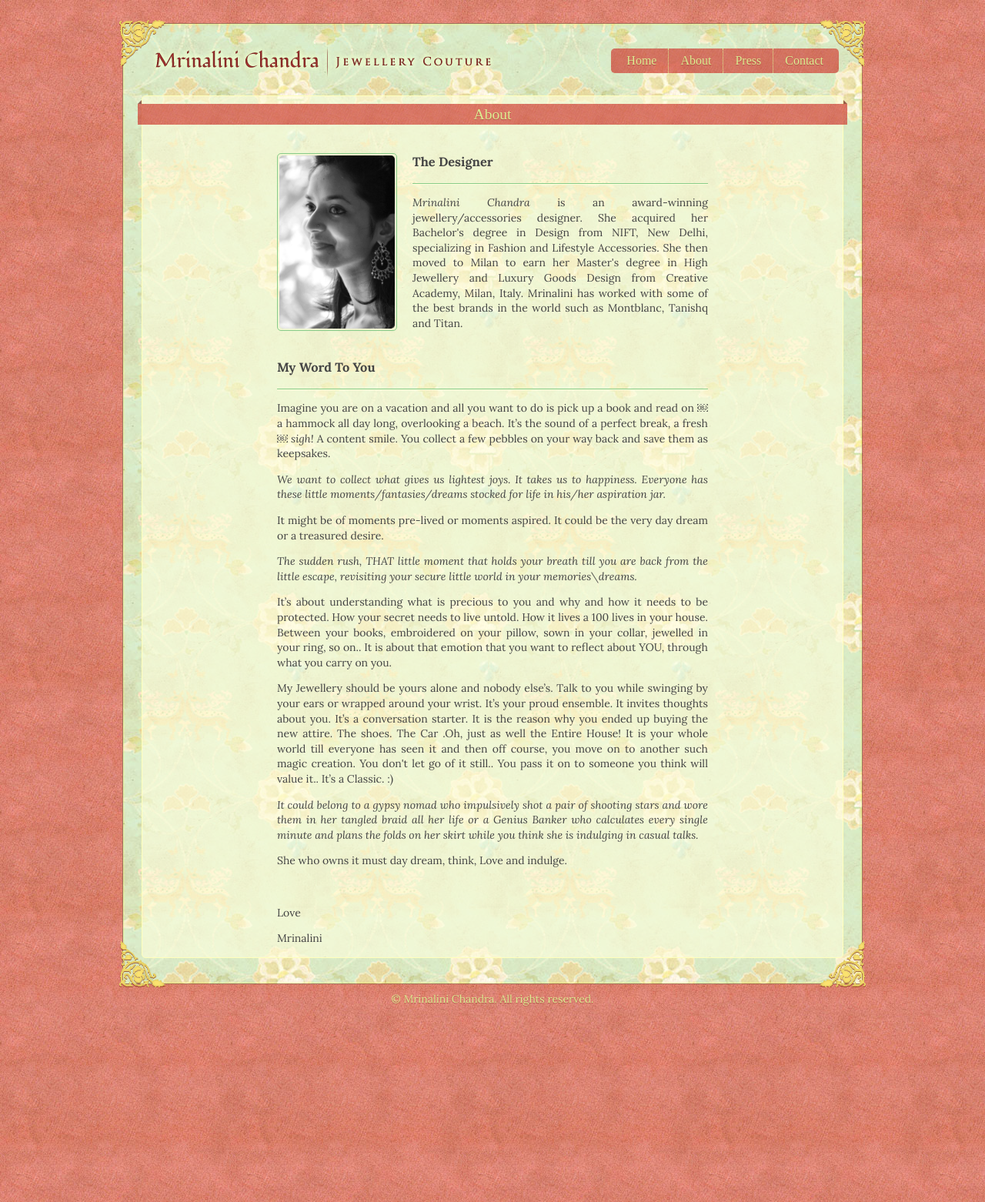
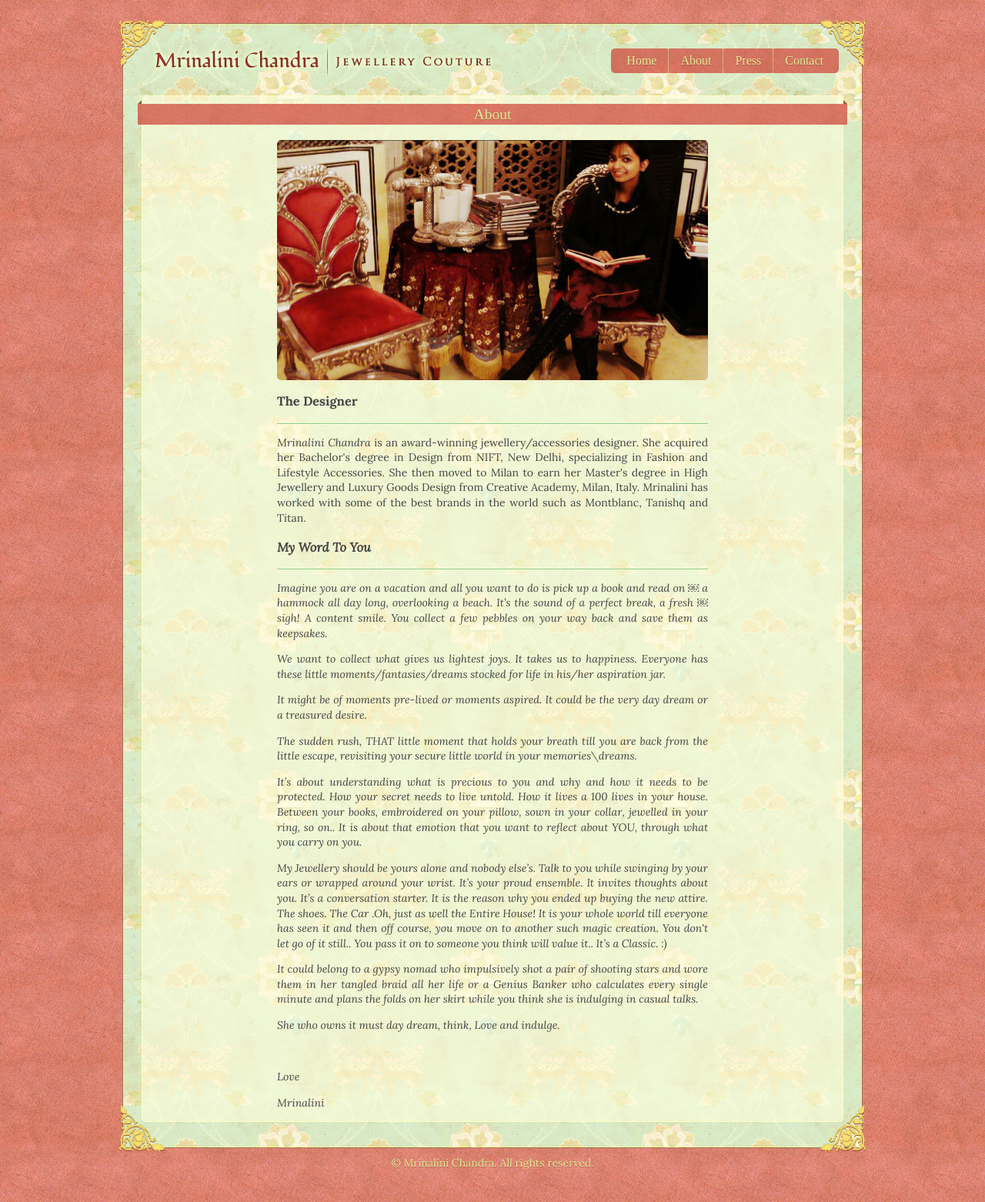
Before and after one commit to mrinalini/mrinalini.github.com, a Jekyll site: the page built from about.html, in a window 1280 px wide. Shown: the whole page at 77% size. Built offline with Jekyll 4.4.1, drawn with Linux system fonts in a browser that asks for light colours; some web fonts are replaced.

Commit message:
Improved about section.

```diff
--- a/css/main.css
+++ b/css/main.css
@@ -371,16 +371,17 @@ hr {
 #about-section {
   text-align: justify;
 }
+
 #profile-photo {
-  float: left;
-  margin: 0px 20px 20px 0px;
-  border:1px solid #8C8;
-  border-radius: 5px;
 }
+
 #profile-photo img {
   border-radius: 5px;
-  height: 225px;
-  margin: 2px;
+  width: 560px;
+}
+
+#message {
+  font-style: italic;
 }
 
 
```
Also changed, not shown: images/about.jpg.
